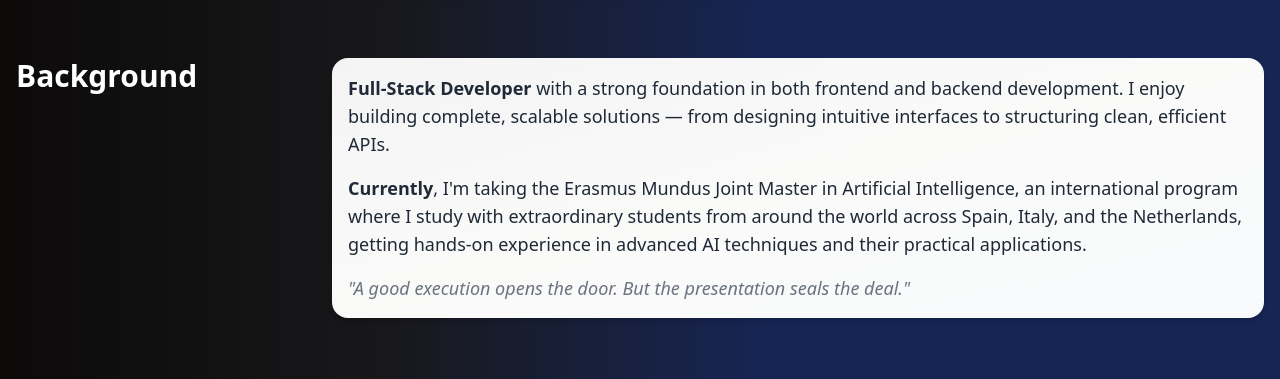
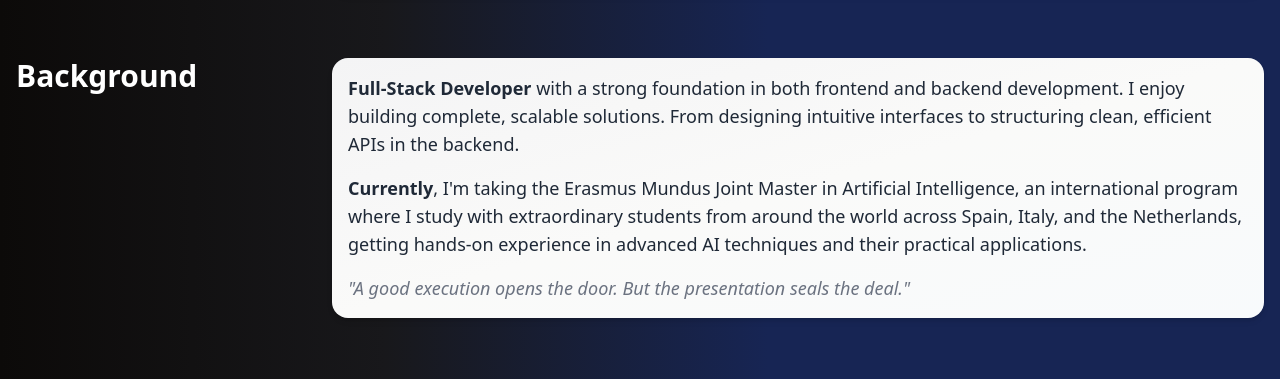
Before and after one commit to EnriqueF97/EnriqueF97.github.io, a plain HTML site: page index.html in a window 1280 px wide. Shown: the part 386-765 px from the top of the page. Drawn offline with nearby package versions, Linux system fonts and the light colour scheme.

```diff
--- a/index.html
+++ b/index.html
@@ -116,7 +116,7 @@
             >
               <p class="text-lg">
                 <strong>Full-Stack Developer</strong> with a strong foundation in both frontend and backend development. I enjoy building complete, scalable
-                solutions — from designing intuitive interfaces to structuring clean, efficient APIs.
+                solutions. From designing intuitive interfaces to structuring clean, efficient APIs in the backend.
               </p>
               <p class="text-lg">
                 <strong>Currently</strong>, I'm taking the Erasmus Mundus Joint Master in Artificial Intelligence, an international program where I study with
```
